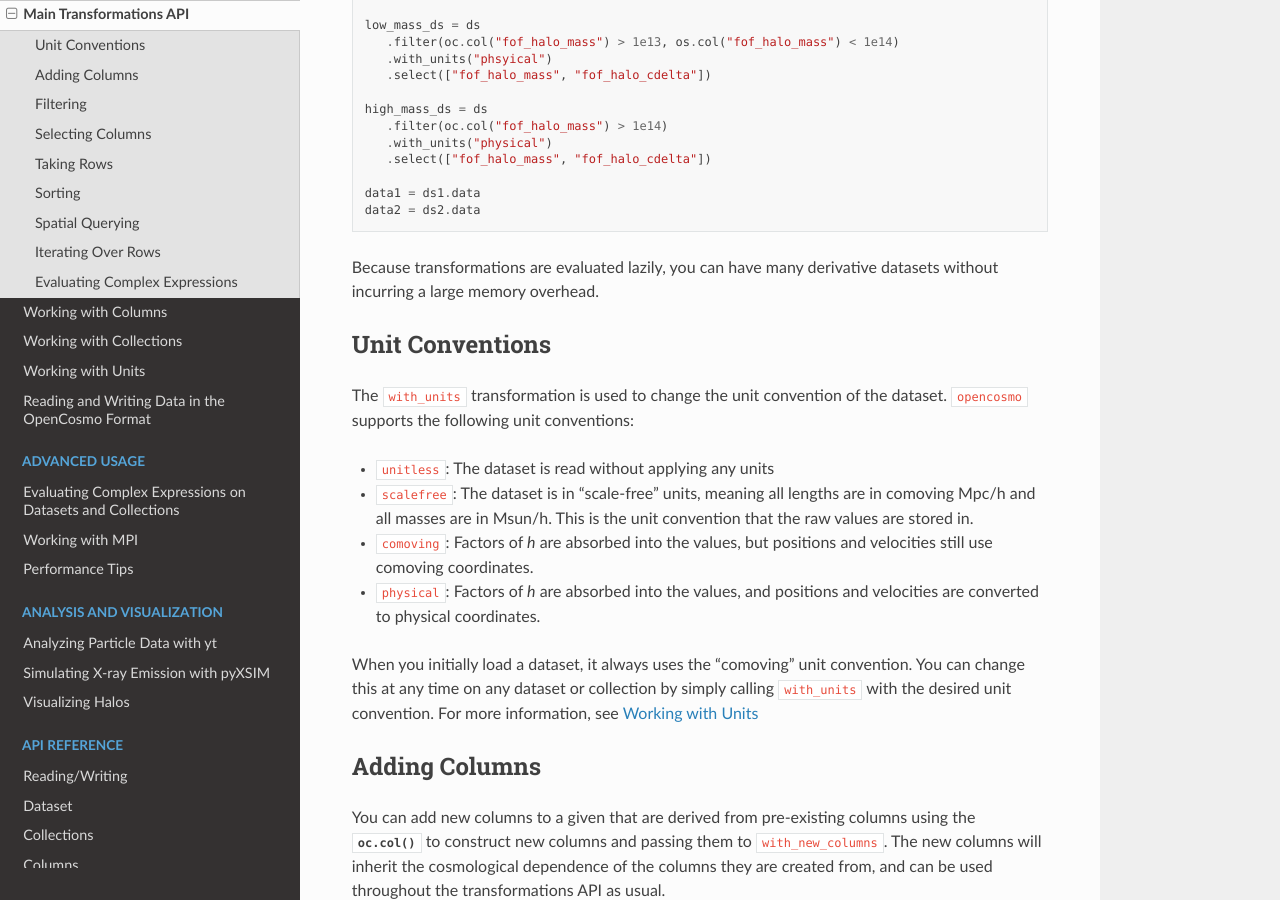
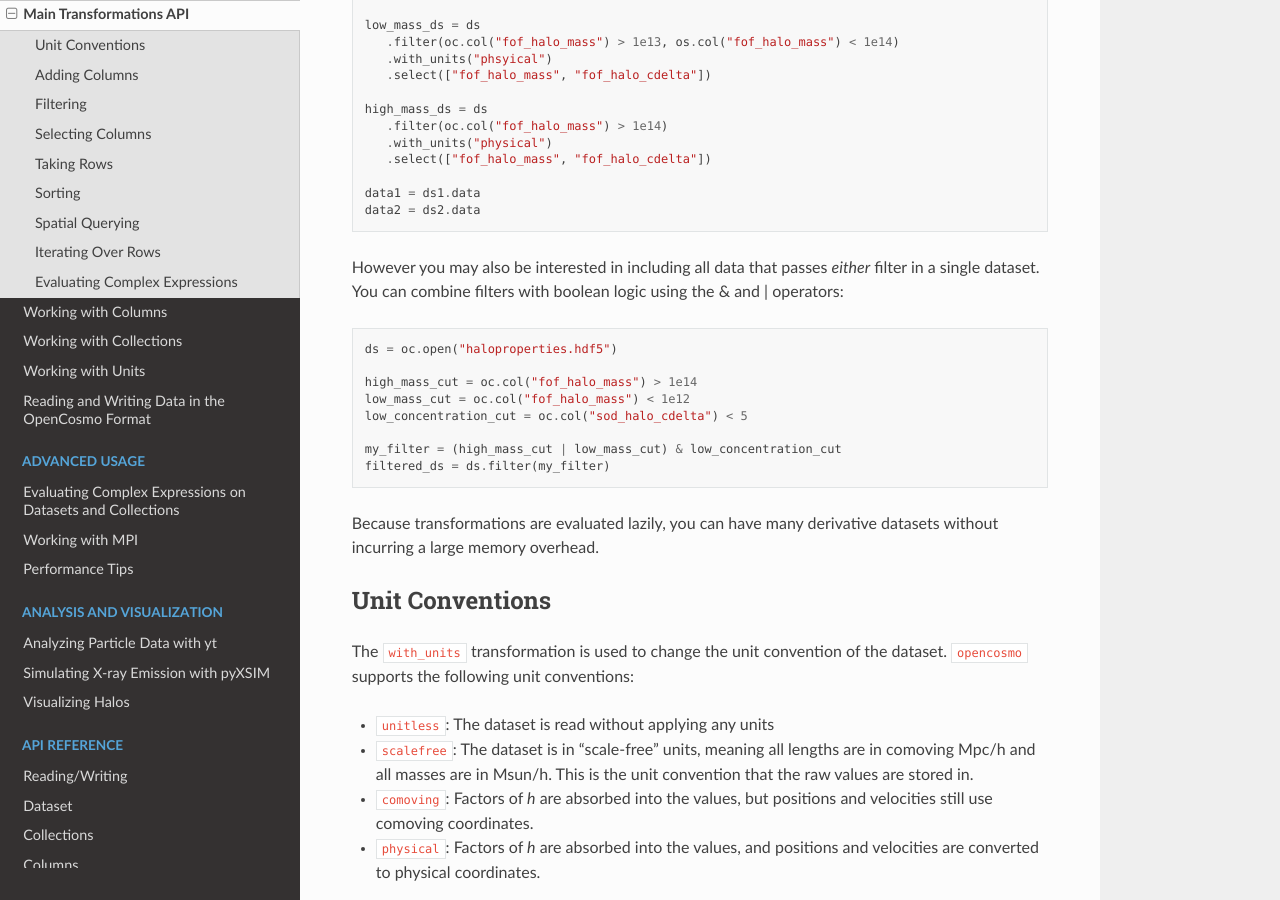
Before and after one commit to ArgonneCPAC/OpenCosmo, a Sphinx documentation site: the page built from docs/source/main_api.rst, in a window 1280 px wide and 900 px high, scrolled down 1656 px. Built offline with Sphinx 7.4.7 and the Read the Docs theme 3.1.0, drawn with Linux system fonts in a browser that asks for light colours.

Commit message:
Add changelog and documentation

```diff
--- /dev/null
+++ b/changes/+4baeec26.feature.rst
@@ -0,0 +1 @@
+Column filters can now be combined with boolean operators & (and) and | (or).
--- a/docs/source/main_api.rst
+++ b/docs/source/main_api.rst
@@ -79,6 +79,20 @@ You are also free to create multiple derivative datasets from the same original
 
    data1 = ds1.data
    data2 = ds2.data
+
+However you may also be interested in including all data that passes *either* filter in a single dataset. You can combine filters with boolean logic using the & and | operators:
+
+.. code-block:: python
+
+   ds = oc.open("haloproperties.hdf5")
+
+   high_mass_cut = oc.col("fof_halo_mass") > 1e14
+   low_mass_cut = oc.col("fof_halo_mass") < 1e12
+   low_concentration_cut = oc.col("sod_halo_cdelta") < 5
+
+   my_filter = (high_mass_cut | low_mass_cut) & low_concentration_cut
+   filtered_ds = ds.filter(my_filter)
+
 
 Because transformations are evaluated lazily, you can have many derivative datasets without incurring a large memory overhead.
 
```
